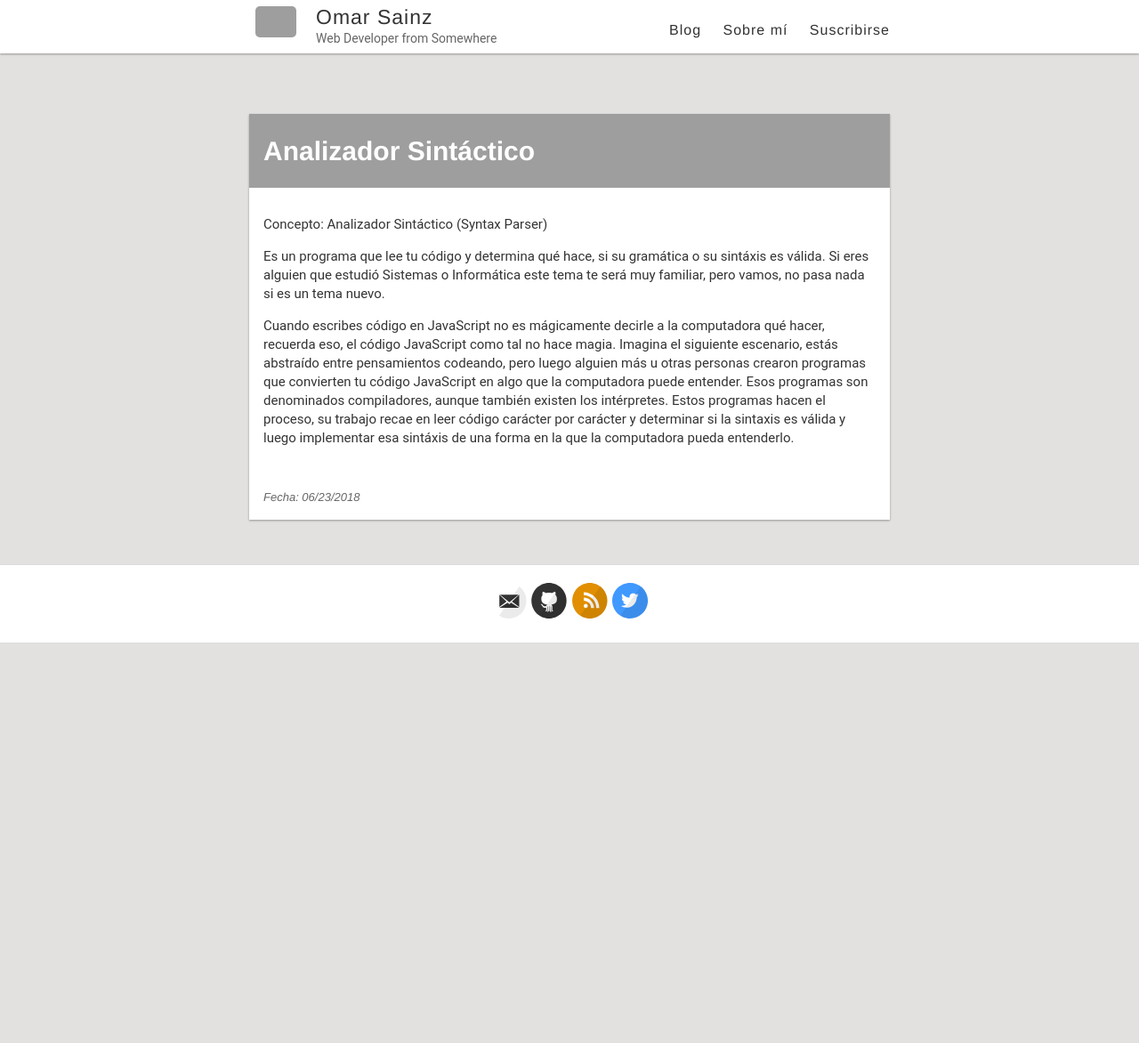
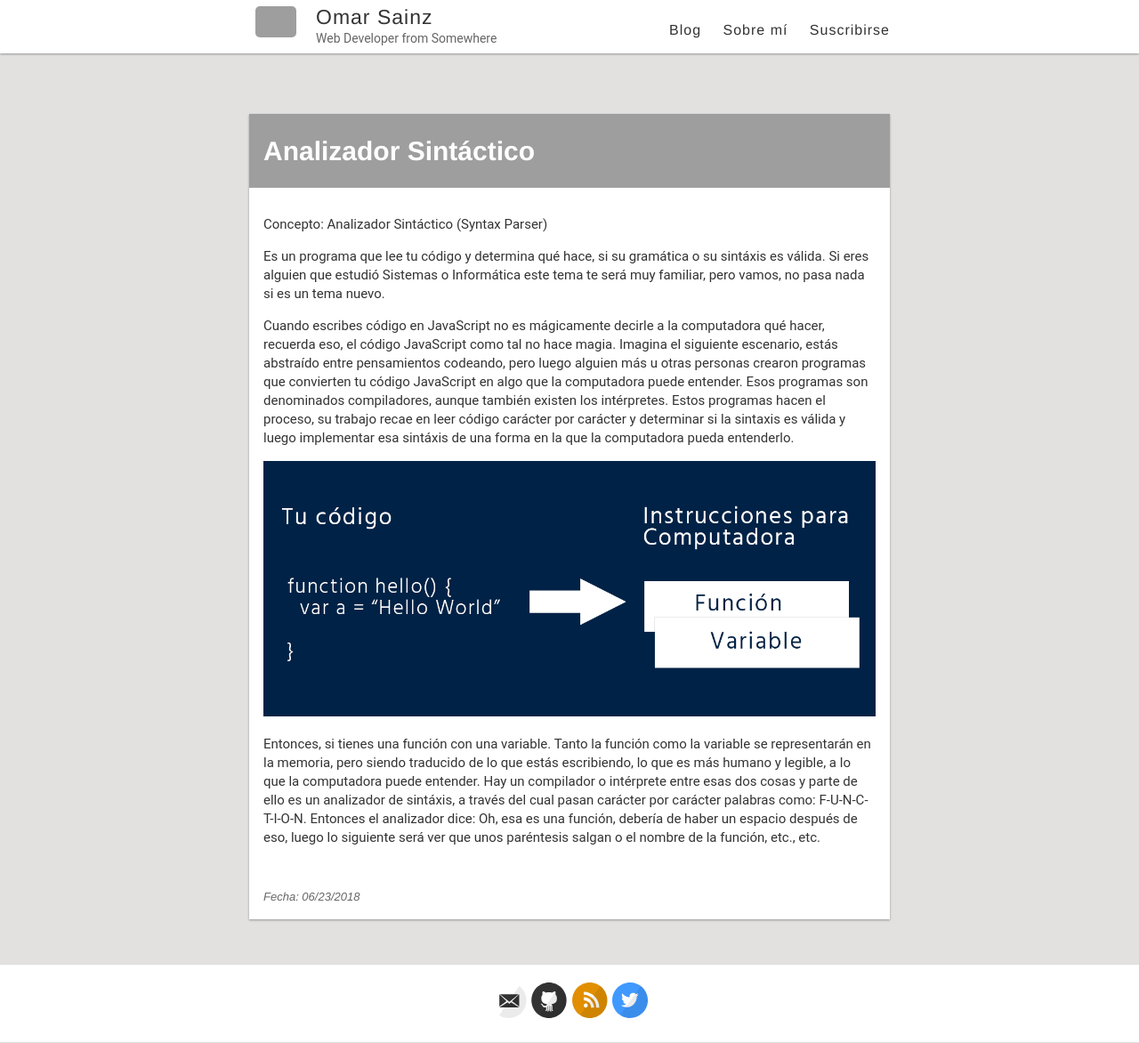
Before and after one commit to OhmSainz/blog, a Jekyll site: the page built from _posts/2018-06-23-Analizador-Sintactico.md, in a window 1280 px wide and 1172 px high. Shown: the whole window at 89% size. Built offline with Jekyll 4.4.1, drawn with Linux system fonts in a browser that asks for light colours; some web fonts are replaced; grey boxes are pictures that could not be loaded.

Commit message:
Adding a complementary image for Syntax Parser post

```diff
--- a/_posts/2018-06-23-Analizador-Sintactico.md
+++ b/_posts/2018-06-23-Analizador-Sintactico.md
@@ -8,3 +8,7 @@ Concepto: Analizador Sintáctico (Syntax Parser)
 Es un programa que lee tu código y determina qué hace, si su gramática o su sintáxis es válida. Si eres alguien que estudió Sistemas o Informática este tema te será muy familiar, pero vamos, no pasa nada si es un tema nuevo.
 
 Cuando escribes código en JavaScript no es mágicamente decirle a la computadora qué hacer, recuerda eso, el código JavaScript como tal no hace magia. Imagina el siguiente escenario, estás abstraído entre pensamientos codeando, pero luego alguien más u otras personas crearon programas que convierten tu código JavaScript en algo que la computadora puede entender. Esos programas son denominados compiladores, aunque también existen los intérpretes. Estos programas hacen el proceso, su trabajo recae en leer código carácter por carácter y determinar si la sintaxis es válida y luego implementar esa sintáxis de una forma en la que la computadora pueda entenderlo.
+
+![](https://omarsainz.com/blog/images/Function.png)
+
+Entonces, si tienes una función con una variable. Tanto la función como la variable se representarán en la memoria, pero siendo traducido de lo que estás escribiendo, lo que es más humano y legible, a lo que la computadora puede entender. Hay un compilador o intérprete entre esas dos cosas y parte de ello es un analizador de sintáxis, a través del cual pasan carácter por carácter palabras como: F-U-N-C-T-I-O-N. Entonces el analizador dice: Oh, esa es una función, debería de haber un espacio después de eso, luego lo siguiente será ver que unos paréntesis salgan o el nombre de la función, etc., etc.
```
Also changed, not shown: images/Function.png (added).
